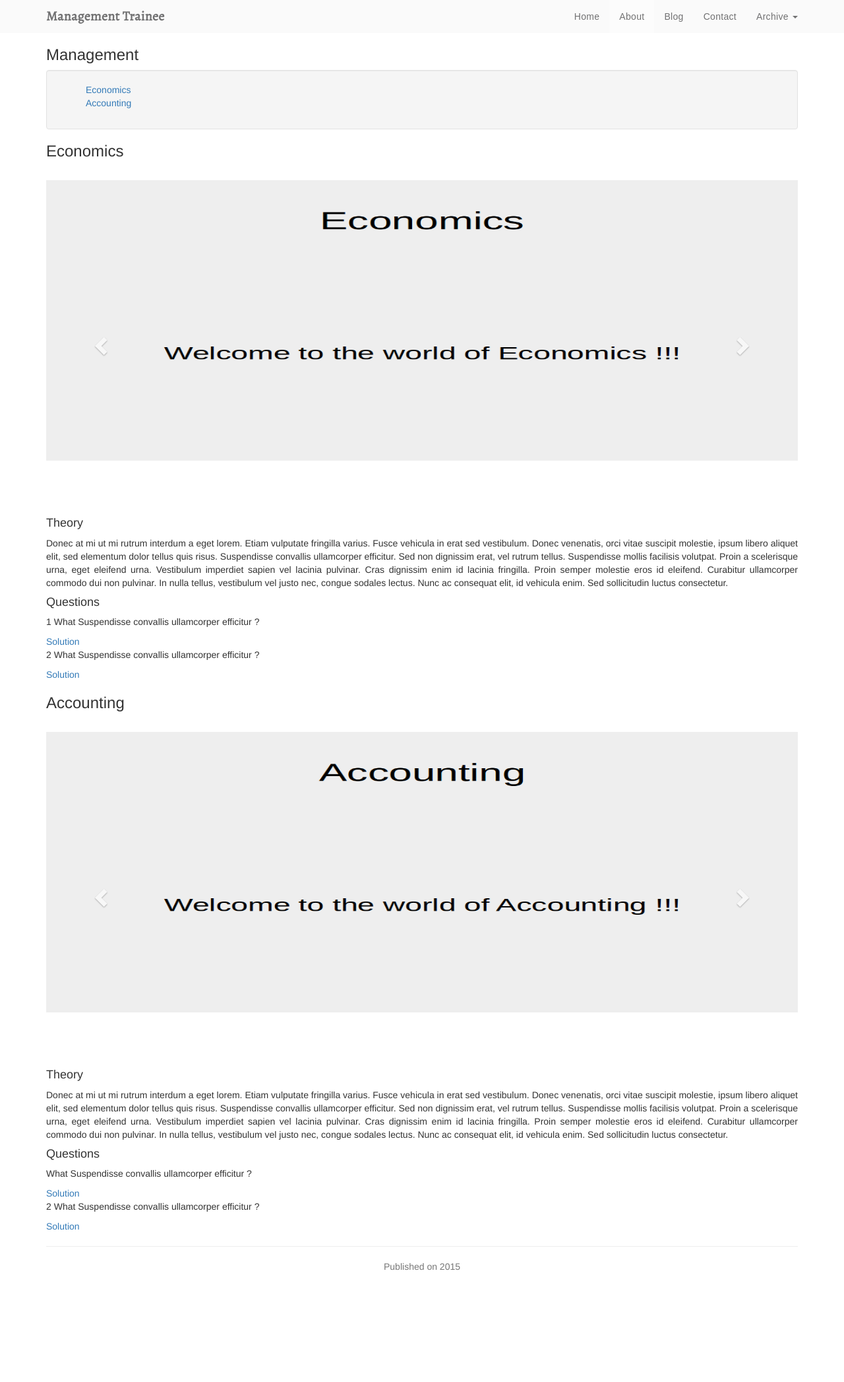
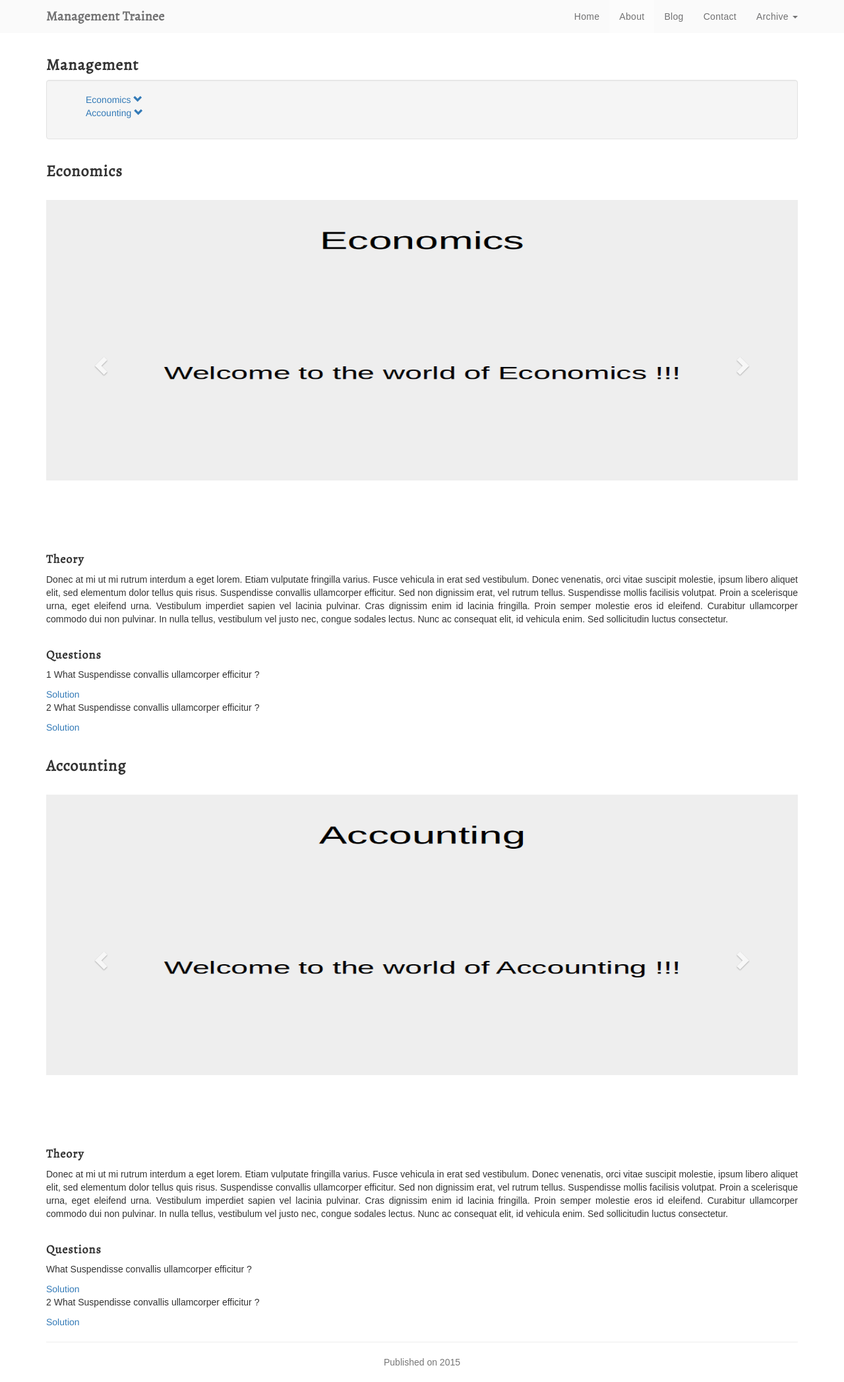
Before and after one commit to management-aptitude/management-aptitude.github.io, a Jekyll site: the page built from _posts/2015-05-14-management.html, in a window 1280 px wide. Shown: the whole page at 66% size. Built offline with Jekyll 4.4.1, drawn with Linux system fonts in a browser that asks for light colours; nearby versions of some CDN libraries; some web fonts are replaced; before the commit the page ends 1949 px from its top, so only the background shows below that.

Commit message:
add/modified

```diff
--- a/_posts/2015-05-11-moke.html
+++ b/_posts/2015-05-11-moke.html
@@ -124,7 +124,7 @@
 </div> -->
 
 <!-- when clicked, shows hint - initially hidden -->
-<button onclick="showSection(hintTxtDisplay)" id="showHintBtn" class="btn btn-lg btn-warning" style="display: none">Hint</button>
+<button onclick="showSection(hintTxtDisplay)" id="showHintBtn" class="btn btn-warning" style="display: none">Hint</button>
 
 <!--  This can be used to display HINT-->
 <div id="hintTxtDisplay" style="display: none">
--- a/_posts/2015-05-14-management.html
+++ b/_posts/2015-05-14-management.html
@@ -1,7 +1,6 @@
 ---
 layout: default
 ---
-
 
 <div class="container">
 
@@ -10,7 +9,7 @@
       <ul>
           <li style="list-style:none">
 
-              <span><i class="icon-folder-open"></i><a onclick="showSection(economics_list)">Economics</a></span>
+              <span><a role="button" onclick="showSection(economics_list)">Economics <span class="glyphicon glyphicon-chevron-down" aria-hidden="true"></a></span>
               <ul id="economics_list" style="display: none">
                   <li>
                   	<span><i class="icon-minus-sign"></i></span> <a href="#economics_management_slides">Slides</a>
@@ -25,7 +24,8 @@
               </ul>
           </li>
           <li style="list-style:none">
-              <span><i class="icon-folder-open"></i><a onclick="showSection(accounting_list)">Accounting</a></span>
+              <span><a role="button" onclick="showSection(accounting_list)">Accounting <span class="glyphicon glyphicon-chevron-down" aria-hidden="true"></span>
+</a></span>
               <ul id="accounting_list" style="display: none">
                   <li>
                   	<span><i class="icon-minus-sign"></i></span> <a href="#accounting_management_slides">Slides</a>
--- a/css/custom.css
+++ b/css/custom.css
@@ -1,5 +1,20 @@
 body {
 
+}
+p {
+font-family: 'Droid Sans', sans-serif;
+}
+h1,
+h2,
+h3,
+h4,
+h5,
+h6 {
+    margin: 35px 0 10px;
+    /*text-transform: uppercase;*/
+    font-family: 'Alegreya', serif;
+    font-weight: 700;
+    letter-spacing: 1px;
 }
 
 h1.brand-heading{
@@ -144,3 +159,14 @@
 .carousel-control.right{
   background-image: none;
 }
+
+/* bootstrap Buttons */
+.btn-success {
+	width: 130px;
+}
+.btn-danger {
+	width: 130px;
+}
+.btn-warning {
+	width: 130px;
+}
--- a/index.html
+++ b/index.html
@@ -58,7 +58,7 @@
 </div><!-- /.carousel -->
 
 <div class="container">
-  <h1 class="page-header">Dashboard</h1>
+  <h1 >Dashboard</h1>
   <div class="row placeholders">
     <div class="col-xs-6 col-sm-3 placeholder">
       <a href="{{ "/2015/05/14/reasoning.html" | prepend:site.url }}">
```
